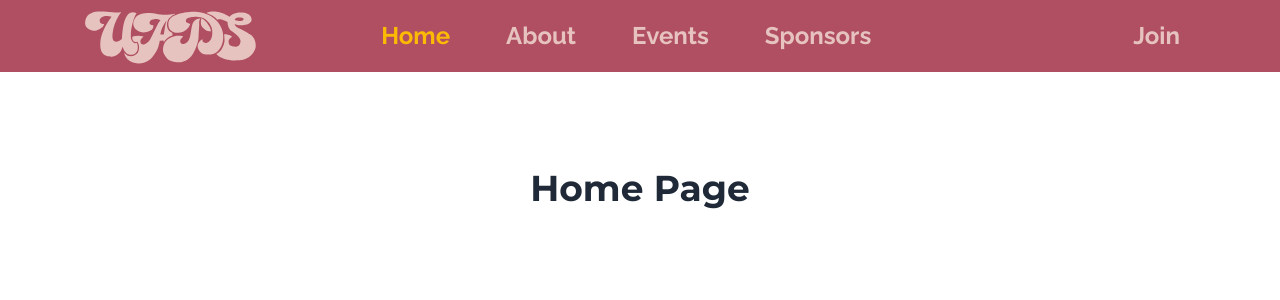
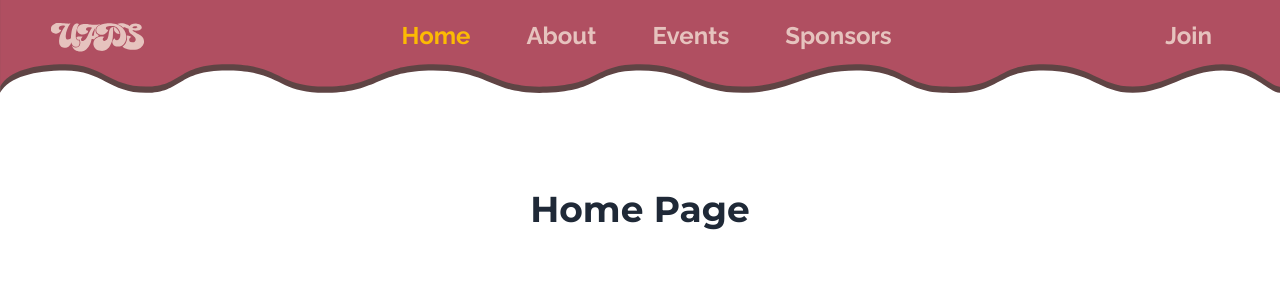
Before and after one commit to UoaWDCC/uads-member-app-v2, a React (Vite) app in the folder web/: page / in a window 1280 px wide. Shown: the top 300 px of the page. Built offline with nearby package versions, Linux system fonts and the light colour scheme.

Commit message:
UADS-17 Style: Added sin wave to navbar

```diff
--- a/web/src/Components/Navbar.tsx
+++ b/web/src/Components/Navbar.tsx
@@ -1,13 +1,19 @@
 import { NavLink } from "react-router-dom";
-import logo from "../assets/UADS_Logo.svg"
+import logo from "../assets/UADS_Logo.svg";
+import BackgroundSVG from "../assets/sin.svg";
+import joinImage from "../assets/joinimage.svg"
 
 export default function Navbar() {
   return (
-    <nav className="flex items-center px-20 py-1 bg-[#B04F61] uppercase min-w-[900px] justify-between">
-      <div>
-        <img src={logo} alt="UADS_Logo"/>
-      </div>
-      <div className="w-[670px]">
+    <div className="relative">
+       <div>
+          <img src={BackgroundSVG} alt="sin.svg" className="mt-[-20px]"/>
+        </div>
+      <nav className="absolute inset-0 flex items-center px-12 py-1 bg-transparent uppercase min-w-[900px] justify-between">
+        <div>
+          <img src={logo} alt="UADS_Logo" width="100" height="100"/>
+        </div>
+        <div>
         <NavLink
           to="/"
           className={({ isActive }) =>
@@ -66,6 +72,7 @@ export default function Navbar() {
         <span className="px-1 text-2xl select-none text-transform: capitalize">Join</span>
       </NavLink>
       </div>
-    </nav>
+      </nav>
+    </div>
   );
 }
```
Also changed, not shown: web/src/assets/sin.svg (added).
